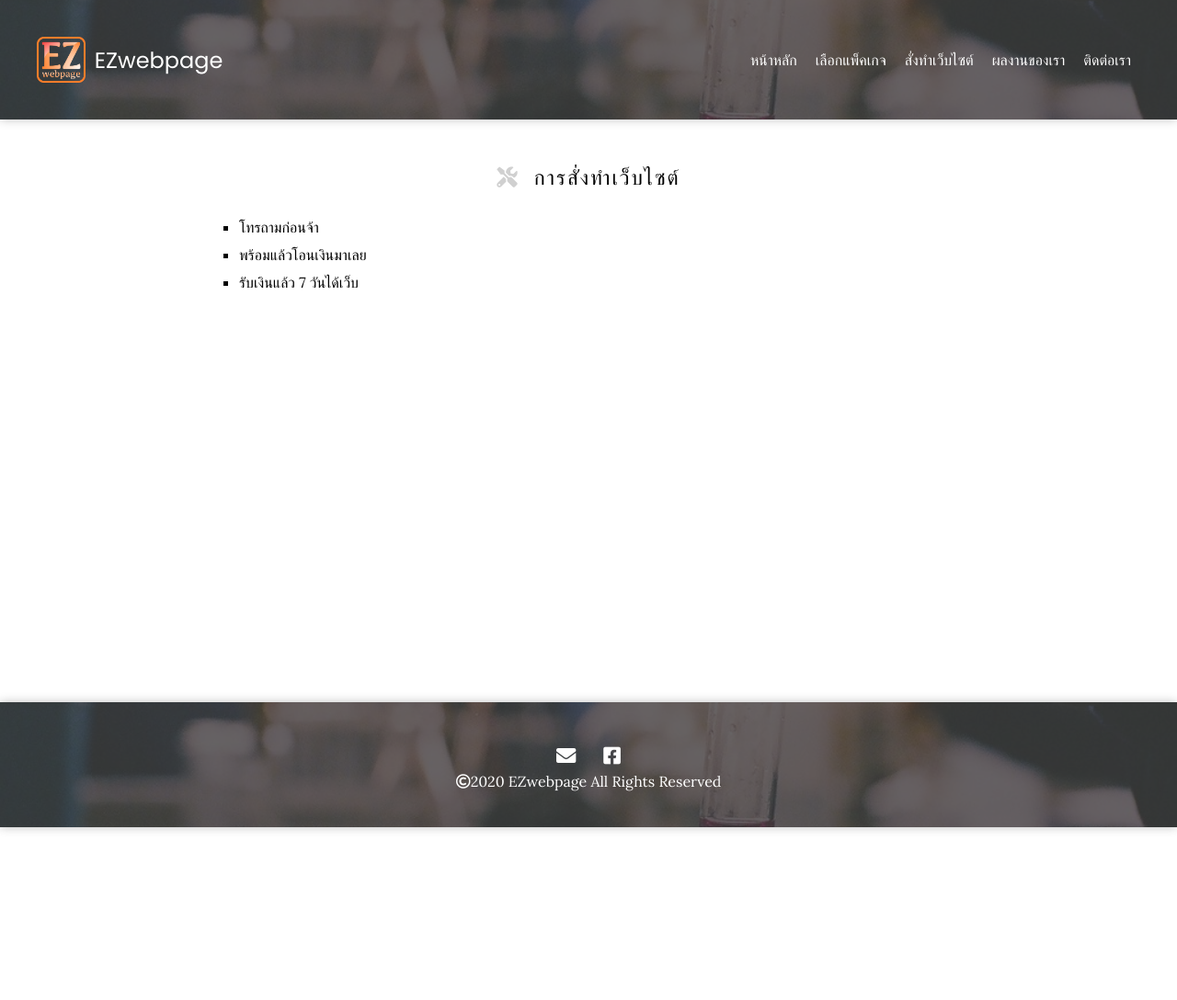
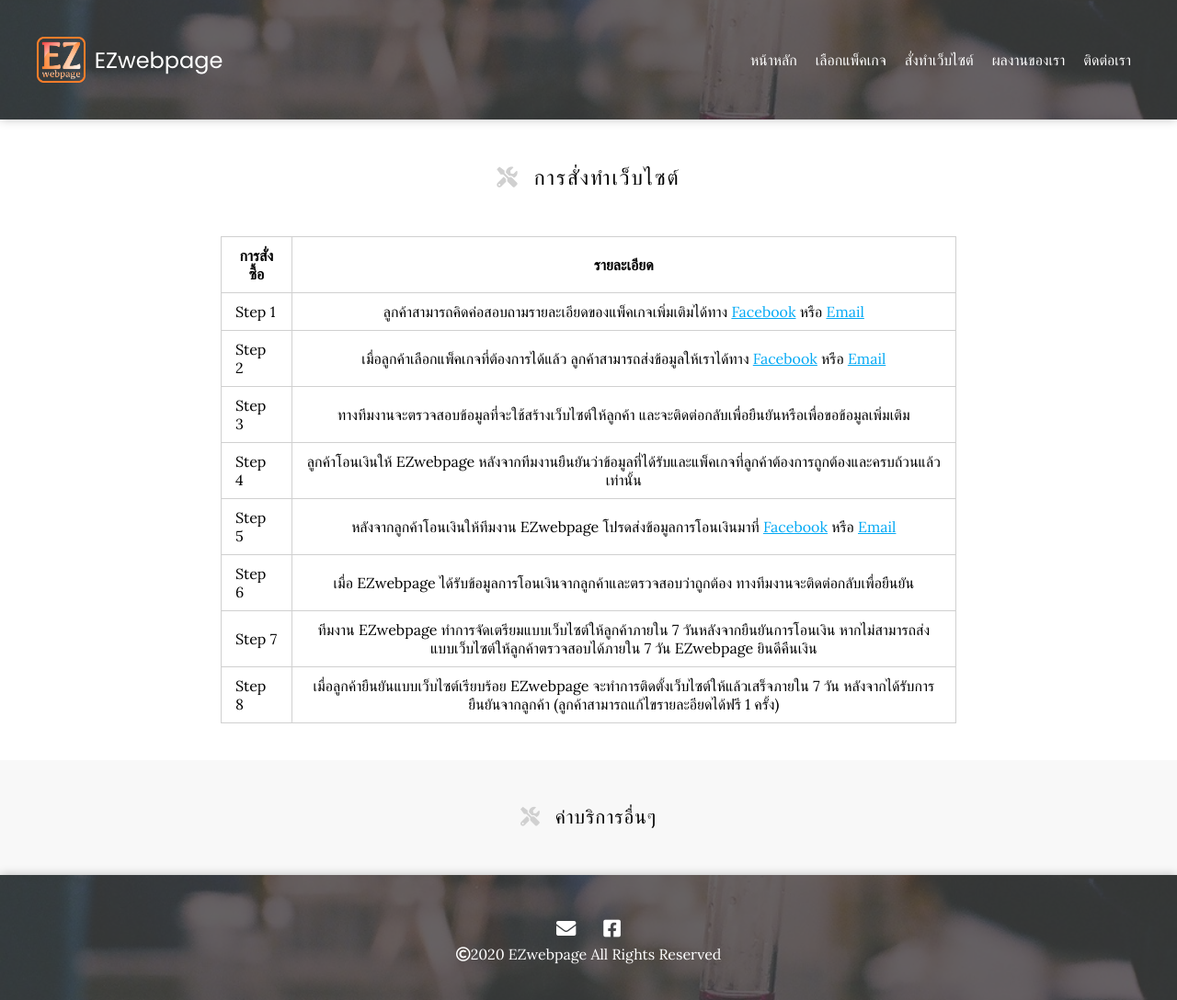
Before and after one commit to EZwebpage/Showcase, a Jekyll site: the page built from ordering/index.md, in a window 1280 px wide. Shown: the whole page at 92% size. Built offline with Jekyll 4.4.1, drawn with Linux system fonts in a browser that asks for light colours; nearby versions of some CDN libraries.

Commit message:
Update index.md

```diff
--- a/ordering/index.md
+++ b/ordering/index.md
@@ -4,6 +4,16 @@
 
 # <i class="fas fa-tools"></i>การสั่งทำเว็บไซต์
 
-- โทรถามก่อนจ้า
-- พร้อมแล้วโอนเงินมาเลย
-- รับเงินแล้ว 7 วันได้เว็บ
+| การสั่งซื้อ | รายละเอียด |
+| ----- | :----: |
+| Step 1  |  ลูกค้าสามารถคิดค่อสอบถามรายละเอียดของแพ็คเกจเพิ่มเติมได้ทาง [Facebook](https://facebook.com/EZwebpage4U) หรือ [Email](mailto:ez.webpage.99@gmail.com) |
+| Step 2  |  เมื่อลูกค้าเลือกแพ็คเกจที่ต้องการได้แล้ว ลูกค้าสามารถส่งข้อมูลให้เราได้ทาง [Facebook](https://facebook.com/EZwebpage4U) หรือ [Email](mailto:ez.webpage.99@gmail.com) |
+| Step 3  |  ทางทีมงานจะตรวจสอบข้อมูลที่จะใช้สร้างเว็บไซต์ให้ลูกค้า และจะติดต่อกลับเพื่อยืนยันหรือเพื่อขอข้อมูลเพิ่มเติม   |
+| Step 4  |  ลูกค้าโอนเงินให้ EZwebpage หลังจากทีมงานยืนยันว่าข้อมูลที่ได้รับและแพ็คเกจที่ลูกค้าต้องการถูกต้องและครบถ้วนแล้วเท่านั้น |
+| Step 5  |  หลังจากลูกค้าโอนเงินให้ทีมงาน EZwebpage โปรดส่งข้อมูลการโอนเงินมาที่ [Facebook](https://facebook.com/EZwebpage4U) หรือ [Email](mailto:ez.webpage.99@gmail.com)  |
+| Step 6  |  เมื่อ EZwebpage ได้รับข้อมูลการโอนเงินจากลูกค้าและตรวจสอบว่าถูกต้อง ทางทีมงานจะติดต่อกลับเพื่อยืนยัน |
+| Step 7  |  ทีมงาน EZwebpage ทำการจัดเตรียมแบบเว็บไซต์ให้ลูกค้าภายใน 7 วันหลังจากยืนยันการโอนเงิน หากไม่สามารถส่งแบบเว็บไซต์ให้ลูกค้าตรวจสอบได้ภายใน 7 วัน EZwebpage ยินดีคืนเงิน |
+| Step 8  |  เมื่อลูกค้ายืนยันแบบเว็บไซต์เรียบร้อย EZwebpage จะทำการติดตั้งเว็บไซต์ให้แล้วเสร็จภายใน 7 วัน หลังจากได้รับการยืนยันจากลูกค้า (ลูกค้าสามารถแก้ไขรายละอียดได้ฟรี 1 ครั้ง) |
+
+
+## <i class="fas fa-tools"></i>ค่าบริการอื่นๆ
```
